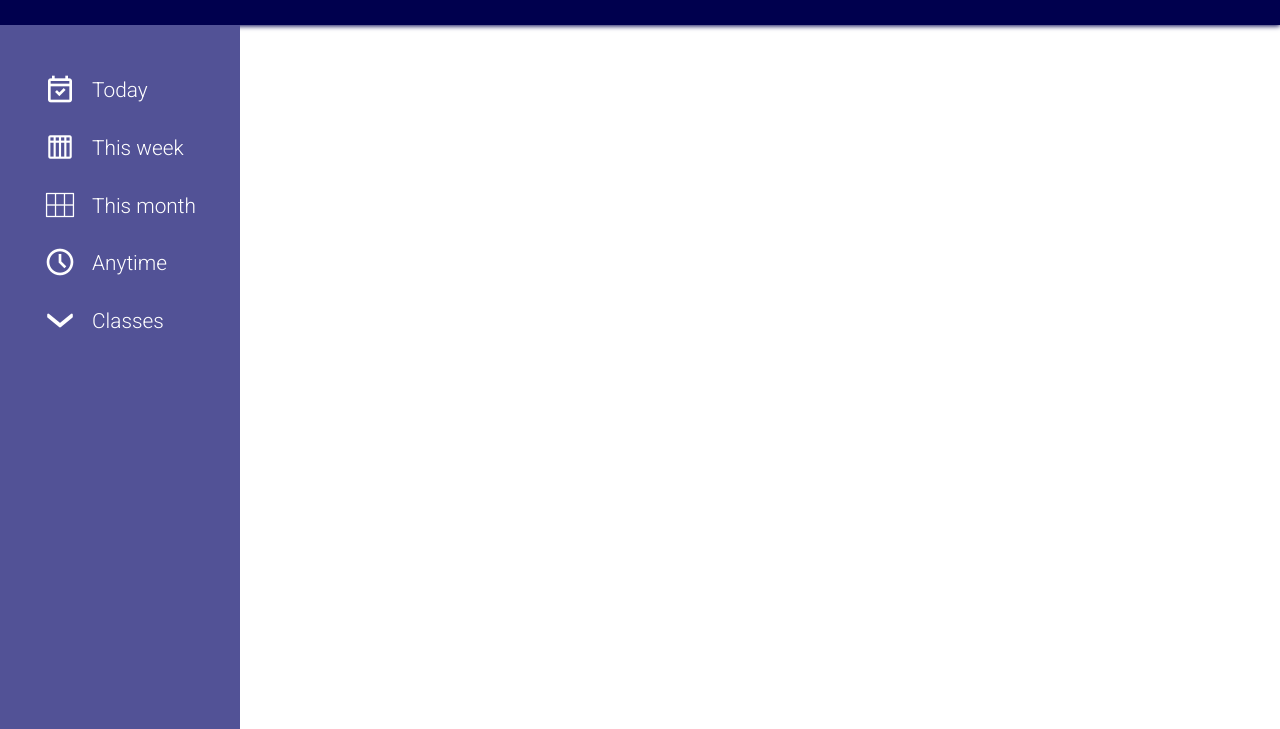
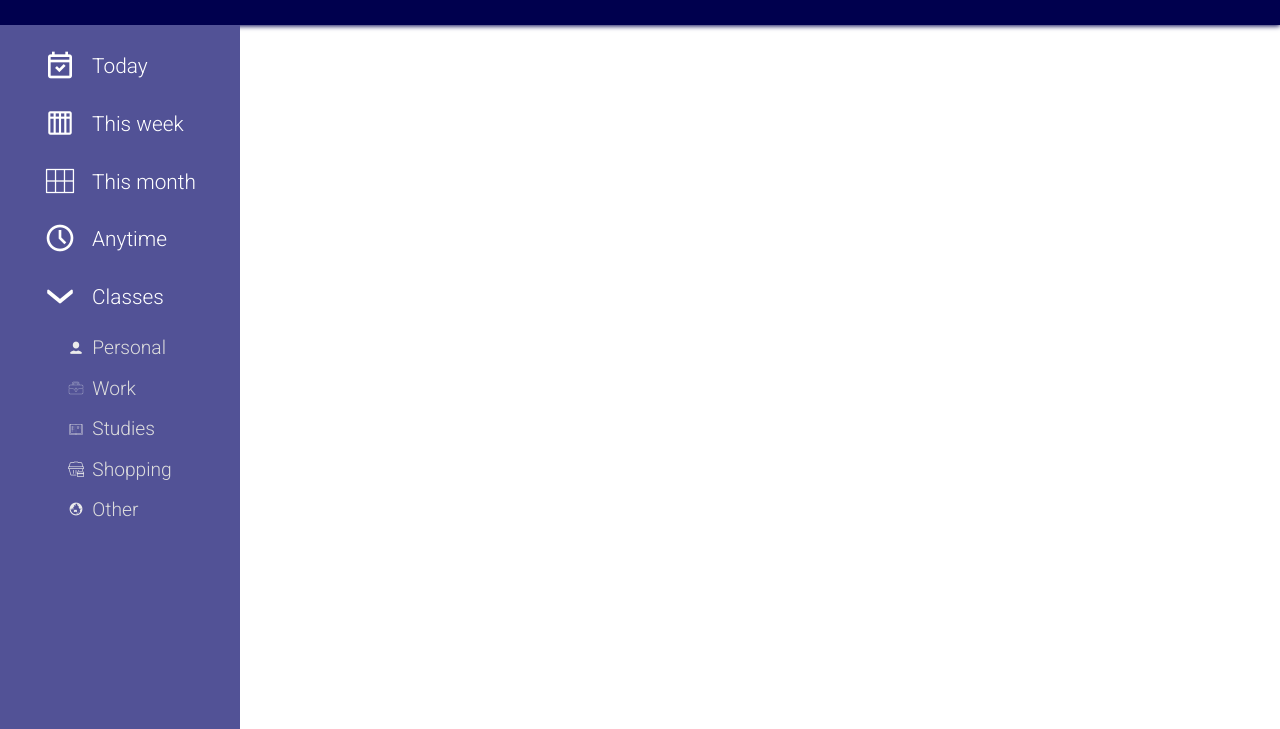
Before and after one commit to vitorinomatheus/todolist, a website built with webpack: page dist/index.html in a window 1280 px wide. Both pictures are taken after a click on the item "Classes". Shown: the part 71-800 px from the top of the page. Built offline with nearby package versions, Linux system fonts and the light colour scheme.

Commit message:
show and hide classes

```diff
--- a/src/pageLoaders/menu.js
+++ b/src/pageLoaders/menu.js
@@ -3,12 +3,24 @@ import '../style.css';
 const elements = {
     menu: document.createElement('div'),
     list: document.createElement('ul'),
+    classDiv: document.createElement('div'),
+    classOpt: () => {
+        const classOpt = document.createElement('a');
+        return classOpt;
+    },
     option: () => {
         const li = document.createElement('li');
         return li;
     },
     optionsName: ['Today', 'This week', 'This month', 'Anytime', 'Classes'],
-    ids: ['today', 'week', 'month', 'anytime', 'classes']
+    ids: ['today', 'week', 'month', 'anytime', 'classes'],
+    classes: ['Personal', 'Work', 'Studies', 'Shopping', 'Other']
+}
+
+function showClasses(btn, classDiv){
+    btn.addEventListener('click', () => {
+        classDiv.classList.toggle('show');
+    })
 }
 
 function menuContent(){
@@ -16,7 +28,7 @@ function menuContent(){
     menu.classList.toggle('menu');
     const container = document.querySelector('#container');
 
-    for(let i = 0; i < 5; i++)
+    for(let i = 0; i < elements.optionsName.length; i++)
     {
         let opt = elements.option();
         opt.textContent = elements.optionsName[i];
@@ -24,8 +36,21 @@ function menuContent(){
         elements.list.appendChild(opt);
     }
 
+    for(let i = 0; i < elements.classes.length; i++)
+    {
+        let classOpt = elements.classOpt();
+        classOpt.textContent = elements.classes[i];
+        classOpt.setAttribute('id', elements.classes[i]);
+        elements.classDiv.appendChild(classOpt);
+    }
+
+
     menu.appendChild(elements.list);
+    menu.appendChild(elements.classDiv);
     container.appendChild(menu);
+
+    const classBtn = document.querySelector('#classes');
+    showClasses(classBtn, elements.classDiv);
 
     return container;
 }
--- a/src/style.css
+++ b/src/style.css
@@ -1,4 +1,14 @@
 @import url('https://fonts.googleapis.com/css2?family=Fjalla+One&family=Roboto:wght@300&display=swap');
+
+@keyframes classShow{
+    from {position: relative; top: -25%}
+    to {position: relative; top: 0%}
+}
+
+@keyframes classHide{
+    from{position: relative; top: 0%}
+    to {position: relative; top: -25%}
+}
 
 :root{
     --dark-blue: rgb(0, 0, 78);
@@ -57,6 +67,7 @@ body{
     width: 15rem;
     background-color: var(--light-blue);
     display: grid;
+    grid-template-rows: max-content max-content;
 }
 
 .menu ul{
@@ -68,13 +79,17 @@ body{
     grid-auto-rows: max-content;
     row-gap: 1.3rem;
     justify-self: center;
-    padding-top: 3rem;
+    padding-top: 1.5rem;
     padding-left: 0;
     list-style: none;
 }
 
 ul li{
     cursor: pointer;
+}
+
+ul li:hover{
+    color: rgb(211, 211, 211)
 }
 
 #today::before{
@@ -111,3 +126,59 @@ ul li{
     vertical-align: middle;
     padding-right: 1rem;
 }
+
+.menu > div {
+    color: rgb(221, 221, 221);
+    font-family: 'Roboto', sans-serif;
+    font-size: 1.2rem;
+    justify-self: center;
+    margin-top: 1.2rem;
+    display: none
+}
+
+.menu > div.show{
+    display: grid;
+    grid-auto-rows: max-content;
+    row-gap: 1rem;
+    animation-name: classShow;
+    animation-duration: 0.2s;
+}
+
+.menu > div.show a{
+    cursor: pointer;
+}
+
+#Personal::before{
+    content: url(./imgs/personal.png);
+    display: inline-block;
+    vertical-align: middle;
+    padding-right: 0.5rem;
+}
+
+#Work::before{
+    content: url(./imgs/work.png);
+    display: inline-block;
+    vertical-align: middle;
+    padding-right: 0.5rem;
+}
+
+#Studies::before{
+    content: url(./imgs/study.png);
+    display: inline-block;
+    vertical-align: middle;
+    padding-right: 0.5rem;
+}
+
+#Shopping::before{
+    content: url(./imgs/shopping.png);
+    display: inline-block;
+    vertical-align: middle;
+    padding-right: 0.5rem;
+}
+
+#Other::before{
+    content: url(./imgs/other.png);
+    display: inline-block;
+    vertical-align: middle;
+    padding-right: 0.5rem;
+}
```
Also changed, not shown: dist/8166a6d0501fff97b204.png (added), dist/c0d6a41965d4f8179c94.png (added), dist/cf55b77e16c69c8b9e17.png (added), dist/d28ba41664f35615e8ee.png (added), dist/eb05cbb6bd2c7c52b0de.png (added), dist/main.js, src/imgs/other.png (added), src/imgs/personal.png (added), src/imgs/shopping.png (added), src/imgs/study.png (added), src/imgs/work.png (added).
